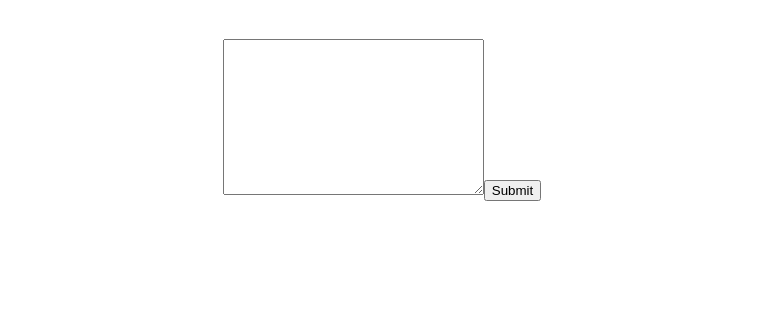
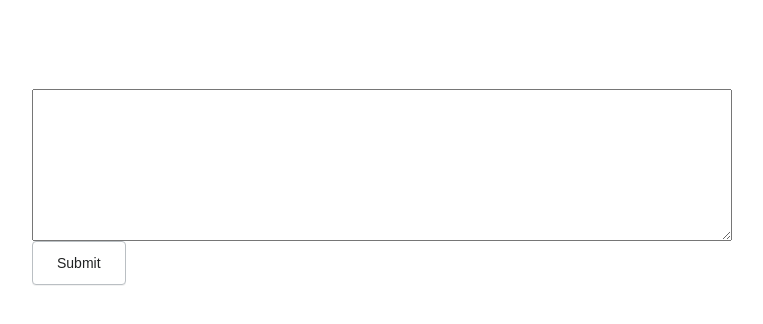
Before and after one commit to mo-shawa/openAI-AMA, a React (Create React App) app: page / in a window 1280 px wide. Shown: the top 324 px of the page, without its empty margins (258-1021 px from the left). Built offline with nearby package versions, Linux system fonts and the light colour scheme.

Commit message:
scroll broken

```diff
--- a/src/App.css
+++ b/src/App.css
@@ -1,60 +1,101 @@
+.App,
+#root,
+body {
+  height: 100vh;
+  width: 100vw;
+}
+
+* {
+  margin: 0;
+  padding: 0;
+  box-sizing: border-box;
+}
+
+body {
+  background-color: whitesmoke;
+
+  display: flex;
+  flex-direction: column;
+  justify-content: center;
+  align-items: center;
+  overflow-y: visible;
+
+}
+
 .App {
   display: flex;
   flex-direction: column;
   justify-content: center;
   align-items: center;
-  height: 100vh;
-  width: 100%;
-  max-width: 800px;
+  max-width: 900px;
   background-color: white;
   margin: 0 auto;
+  box-shadow: 0 0.5rem 1rem rgba(0, 0, 0, 0.1);
+  overflow-y: scroll;
 }
 
-body {
-  background-color: whitesmoke
-}
-
-.responses {
+.form-container {
   display: flex;
   flex-direction: column;
   justify-content: center;
   align-items: center;
-  height: 70vh;
-  overflow-y: scroll;
+  width: 100%;
+  background-color: #ffffff6e;
+  backdrop-filter: blur(0.5rem);
+  position: sticky;
+  top: 0;
+  /* height: 30vh; */
+  margin: 1.5rem auto;
+  margin-bottom: 50%
 }
 
-.App-logo {
-  height: 40vmin;
-  pointer-events: none;
+form {
+  width: 100%;
+  max-width: 700px;
 }
 
-@media (prefers-reduced-motion: no-preference) {
-  .App-logo {
-    animation: App-logo-spin infinite 20s linear;
-  }
+textarea {
+  display: block;
+  width: 100%;
 }
 
-.App-header {
-  background-color: #282c34;
-  min-height: 100vh;
-  display: flex;
-  flex-direction: column;
-  align-items: center;
-  justify-content: center;
-  font-size: calc(10px + 2vmin);
-  color: white;
+button {
+  /* display: block;
+  margin: 0 auto;
+  width: 100%; */
+
+  display: inline-block;
+  outline: 0;
+  cursor: pointer;
+  text-align: center;
+  border: 1px solid #babfc3;
+  padding: 11px 24px;
+  min-height: 44px;
+  min-width: 44px;
+  color: #202223;
+  background: #ffffff;
+  border-radius: 4px;
+  font-weight: 500;
+  font-size: 14px;
+  box-shadow: rgba(0, 0, 0, 0.05) 0px 1px 0px 0px;
+
+
 }
 
-.App-link {
-  color: #61dafb;
+button:hover {
+  background: #f6f6f7;
+  outline: 1px solid transparent;
 }
 
-@keyframes App-logo-spin {
-  from {
-    transform: rotate(0deg);
-  }
+.card {
+  width: 100%;
+  max-width: 700px;
+  padding: 3.5rem;
+  background: #008060;
+  color: white;
+  /* overflow: visible; */
+  margin-bottom: 1.5rem;
+  border-radius: 1rem;
+  box-shadow: 0 0.5rem 1rem rgba(0, 0, 0, 0.1);
 
-  to {
-    transform: rotate(360deg);
-  }
 }
--- a/src/App.js
+++ b/src/App.js
@@ -23,7 +23,7 @@ function App() {
     })
     const data = await response.json();
     console.log(data)
-    setResponses([...responses, { prompt: prompt, response: data.response.choices[0] }]);
+    setResponses([...responses, { prompt: prompt, response: data.response.choices[0].text }]);
     setIsLoading(false);
     setPrompt(data.body.prompt);
   }
@@ -34,12 +34,14 @@ function App() {
 
   return (
     <div className="App">
-      <Form handleChange={handleChange} prompt={prompt} handleSubmit={handleSubmit} />
-      <div className='responses'>
-        {isLoading ? <h1>Loading...</h1> : responses.map((response, index) => {
-          return <Card key={index} response={response} />
-        })}
+      <div className="form-container">
+        <Form handleChange={handleChange} prompt={prompt} handleSubmit={handleSubmit} />
+        {/* <div className='responses'> */}
       </div>
+      {isLoading ? <h1>Loading...</h1> : responses.map((response, index) => {
+        return <Card key={index} response={response} />
+      })}
+      {/* </div> */}
     </div>
   );
 }
--- a/src/components/Card/Card.jsx
+++ b/src/components/Card/Card.jsx
@@ -1,7 +1,12 @@
 import React from 'react'
 
-export default function Card() {
+export default function Card(props) {
     return (
-        <div>Card</div>
+        <div className='card'>
+            <h3>Prompt: {props.response.prompt}</h3>
+            <br />
+            <br />
+            <p>Response: {props.response.response}</p>
+        </div>
     )
 }
--- a/src/components/Form/Form.jsx
+++ b/src/components/Form/Form.jsx
@@ -5,7 +5,7 @@ export default function Form(props) {
         <>
             <form onSubmit={props.handleSubmit}>
                 <textarea onChange={props.handleChange} value={props.prompt} name="prompt" id="text" cols="30" rows="10"></textarea>
-                <input type="submit" value="Submit" />
+                <button type="submit" >Submit</button>
             </form>
         </>
 
```
